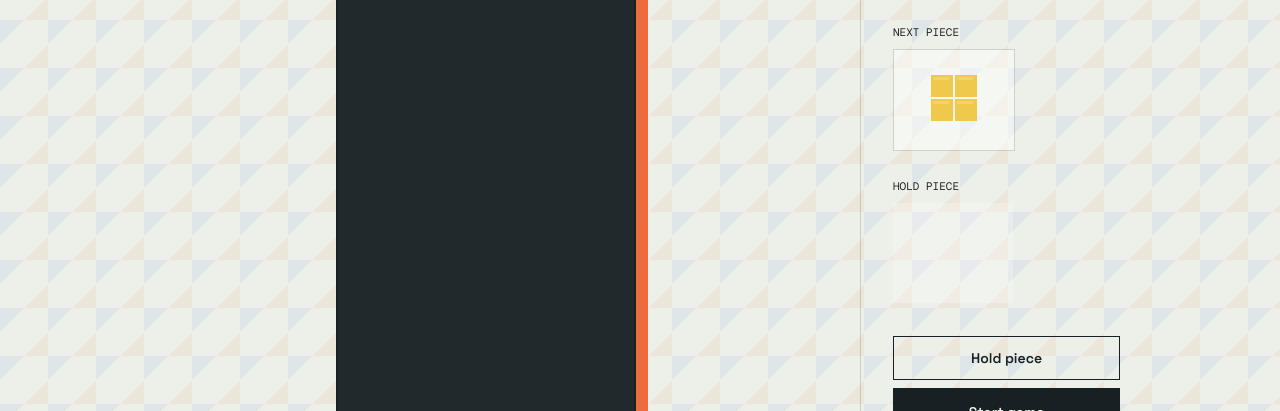
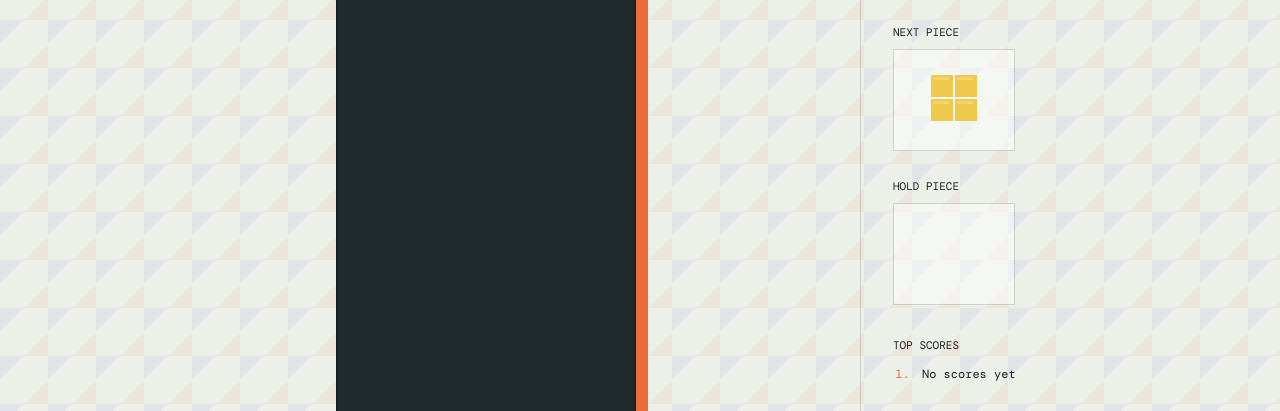
Before and after one commit to mscott9160-web/tetris-game, a plain HTML site: page index.html in a window 1280 px wide. Shown: the part 364-775 px from the top of the page. Drawn offline with nearby package versions, Linux system fonts and the light colour scheme.

Commit message:
Add persistent high scores

```diff
--- a/game.js
+++ b/game.js
@@ -9,6 +9,7 @@ const linesElement = document.querySelector('#lines');
 const levelElement = document.querySelector('#level');
 const statusElement = document.querySelector('#status');
 const startButton = document.querySelector('#start');
+const highScoresElement = document.querySelector('#high-scores');
 
 const columns = 10;
 const rows = 20;
@@ -23,6 +24,7 @@ const shapes = [
   [[0, 6, 0], [6, 6, 6]],
   [[7, 7, 0], [0, 7, 7]]
 ];
+const highScoreKey = 'blockfall-high-scores';
 
 let board = createBoard();
 let currentPiece;
@@ -40,6 +42,35 @@ let paused = false;
 
 function createBoard() {
   return Array.from({ length: rows }, () => Array(columns).fill(0));
+}
+
+function getHighScores() {
+  try {
+    const storedScores = JSON.parse(localStorage.getItem(highScoreKey) || '[]');
+    return Array.isArray(storedScores) ? storedScores.filter(score => Number.isFinite(score)).sort((a, b) => b - a).slice(0, 5) : [];
+  } catch {
+    return [];
+  }
+}
+
+function renderHighScores() {
+  highScoresElement.innerHTML = '';
+  const scores = getHighScores();
+  if (!scores.length) {
+    highScoresElement.innerHTML = '<li>No scores yet</li>';
+    return;
+  }
+  scores.forEach(value => {
+    const item = document.createElement('li');
+    item.textContent = String(value).padStart(6, '0');
+    highScoresElement.appendChild(item);
+  });
+}
+
+function saveHighScore() {
+  const scores = [...getHighScores(), score].sort((a, b) => b - a).slice(0, 5);
+  localStorage.setItem(highScoreKey, JSON.stringify(scores));
+  renderHighScores();
 }
 
 function randomPiece() {
@@ -151,7 +182,7 @@ function spawn() {
 }
 
 function updateStats() { scoreElement.textContent = String(score).padStart(6, '0'); linesElement.textContent = String(lines).padStart(2, '0'); levelElement.textContent = String(level).padStart(2, '0'); }
-function endGame() { running = false; statusElement.textContent = 'GAME OVER'; startButton.textContent = 'Play again'; }
+function endGame() { running = false; saveHighScore(); statusElement.textContent = 'GAME OVER'; startButton.textContent = 'Play again'; }
 function hold() {
   if (!running || paused || !canHold) return;
   const currentMatrix = currentPiece.matrix.map(row => [...row]);
@@ -197,5 +228,6 @@ startButton.addEventListener('click', startGame);
 nextPiece = randomPiece();
 drawNext();
 drawHold();
+renderHighScores();
 draw();
 requestAnimationFrame(update);
--- a/index.html
+++ b/index.html
@@ -44,6 +44,10 @@
         <span>HOLD PIECE</span>
         <canvas id="hold" width="120" height="100"></canvas>
       </div>
+      <div class="scores-block">
+        <span>TOP SCORES</span>
+        <ol id="high-scores" aria-label="Top scores"></ol>
+      </div>
       <button class="secondary" data-action="hold">Hold piece</button>
       <button class="primary" id="start">Start game</button>
       <p class="hint">ARROWS MOVE<br>UP ROTATES<br>SPACE DROPS<br>C HOLDS<br>P PAUSES</p>
--- a/styles.css
+++ b/styles.css
@@ -37,6 +37,12 @@ h1 { font-size: clamp(42px, 8vw, 78px); line-height: .84; letter-spacing: 0; mar
 .next-block { margin: 28px 0; }
 .next-block > span { display: block; margin-bottom: 10px; }
 #next { display: block; border: 1px solid var(--line); background: rgba(255,255,255,.25); }
+#hold { display: block; border: 1px solid var(--line); background: rgba(255,255,255,.25); }
+.scores-block { margin: 28px 0; }
+.scores-block > span { font-family: 'DM Mono', monospace; font-size: 11px; }
+#high-scores { margin: 10px 0 0; padding-left: 24px; font-family: 'DM Mono', monospace; font-size: 12px; line-height: 1.8; }
+#high-scores li::marker { color: var(--orange); }
+#high-scores li { padding-left: 5px; }
 button { border: 0; color: var(--paper); background: var(--ink); font: 600 14px 'Space Grotesk', sans-serif; cursor: pointer; }
 button:hover, button:focus-visible { background: var(--blue); }
 .primary { width: 100%; padding: 15px; }
```
